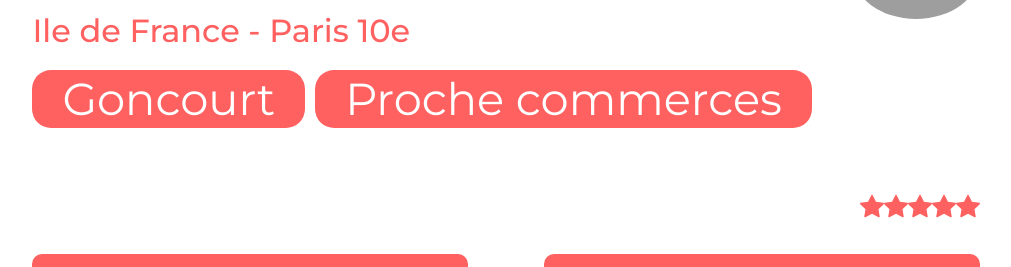
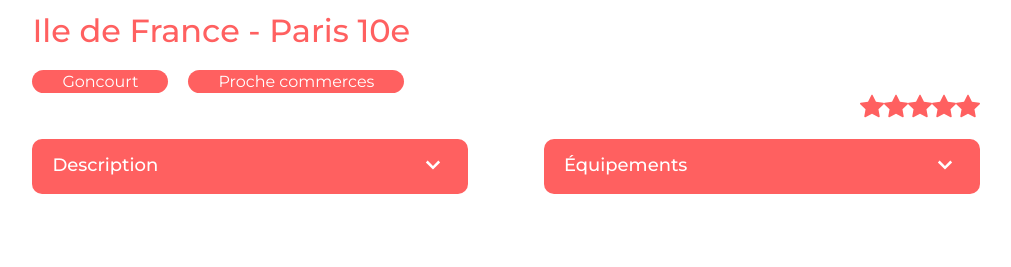
Before and after one commit to Fa-dede/fannydevilliers_11_27082021, a React (Create React App) app: page /#/locations/0979876d in a window 1280 px wide. Shown: the part 685-952 px from the top of the page, without its empty margins (134-1145 px from the left). Built offline with nearby package versions, Linux system fonts and the light colour scheme; grey boxes are pictures that could not be loaded.

Commit message:
fix bug in responsive location page

```diff
--- a/src/styles/_dropdowns.scss
+++ b/src/styles/_dropdowns.scss
@@ -5,11 +5,15 @@
     width: 100%;
     justify-content: space-between;
     margin-right: unset;
+    position: relative;
+    bottom: 80px;
 
     @media (max-width: 600px){
+
         flex-wrap: wrap;
         gap: 15px;
-        margin-bottom: 20px;
+        bottom: unset;
+
     }
 
     // border : solid 1px black
--- a/src/styles/_locations.scss
+++ b/src/styles/_locations.scss
@@ -23,7 +23,9 @@
 
 .tag-container{
     margin-top: 20px;
+    display: flex;
     flex-wrap: wrap;
+    gap: 10px;
 }
 .tags{
     display: inline-block;
@@ -32,7 +34,12 @@
     border-radius: 1.5vw;
     color: #fff;
     padding: 2px 30px;
-    font-size: 3.5vw;
+    @media (max-width: 600px){
+        font-size: 3.5vw;
+
+    }
+
+
 
 }
 
@@ -41,11 +48,11 @@
     width: 100%;
     justify-content: flex-end;
     position: relative;
-    bottom: 30px;
+    bottom: 95px;
     font-size: 24px;
     @media (max-width: 600px){
         justify-content: flex-start;
-        bottom: 1 0px;
+        bottom: 25px;
         margin-bottom: 10px;
     font-size: 5vw;
 
```
